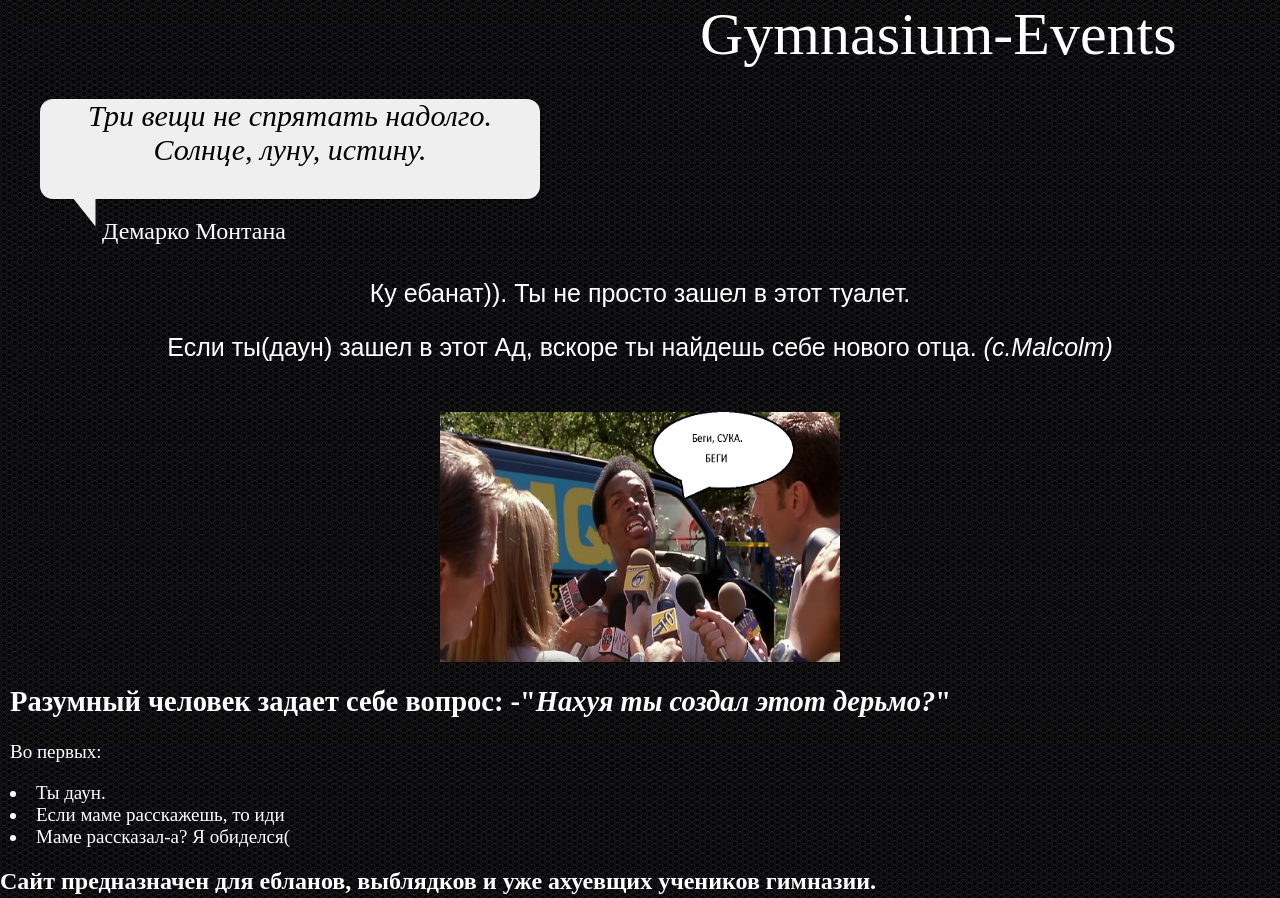
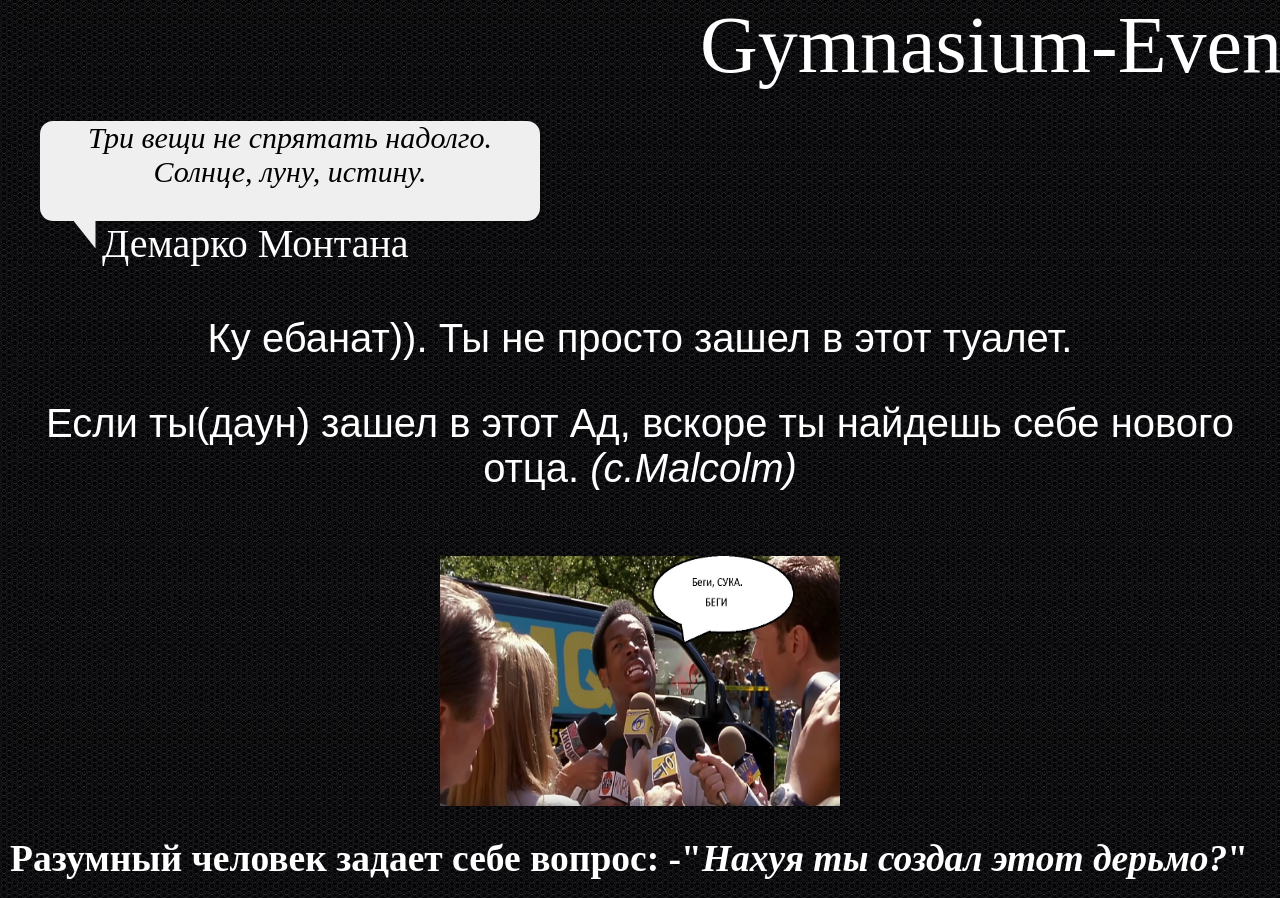
Before and after one commit to freekevin13/gymnasium-events, a plain HTML site: page index.html in a window 1280 px wide. Shown: the top 898 px of the page. Drawn offline with Linux system fonts and the light colour scheme.

Commit message:
Update style.css

```diff
--- a/css/style.css
+++ b/css/style.css
@@ -10,7 +10,7 @@ body{
 .header{
 	border-color: red;
 	color:white;
-	font-size: 60px;
+	font-size: 80px;
     left: 700px;
 	position: relative;
 
@@ -48,7 +48,7 @@ body{
     position: absolute;
     bottom: -46px;
     left: 62px;
-    font-size: 24px;
+    font-size: 40px;
     font-style: normal;
     font-weight: 300;
     color: white;
@@ -61,7 +61,7 @@ span{
 	text-align: center;
 	padding:25px;
 	position: relative;
-	font-size: 25px;
+	font-size: 40px;
 	font-family: sans-serif;
 
 }
@@ -73,7 +73,7 @@ height: 250px;
 
 .exx{
 	margin: 10px;
-	font-size: 19px;
+	font-size: 25px;
 }
 
 .pidor{
```
